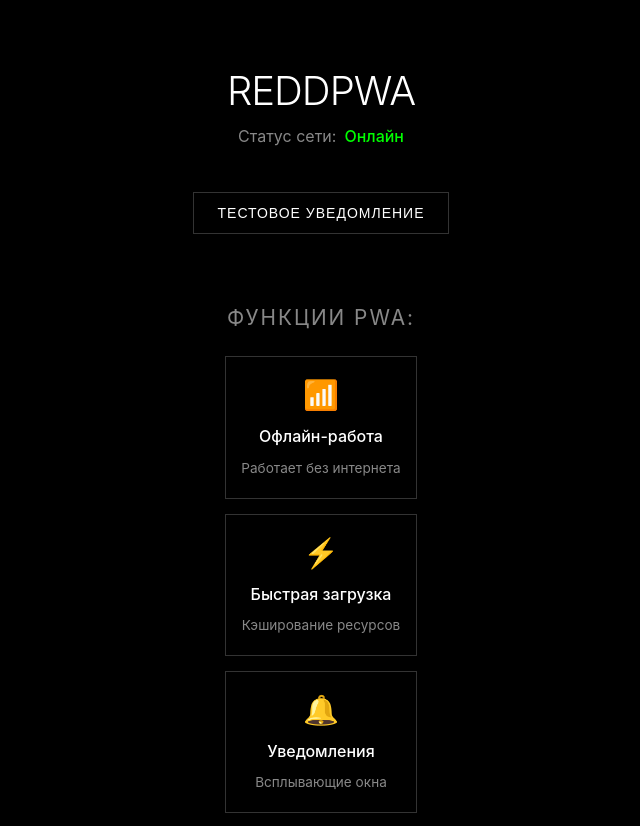
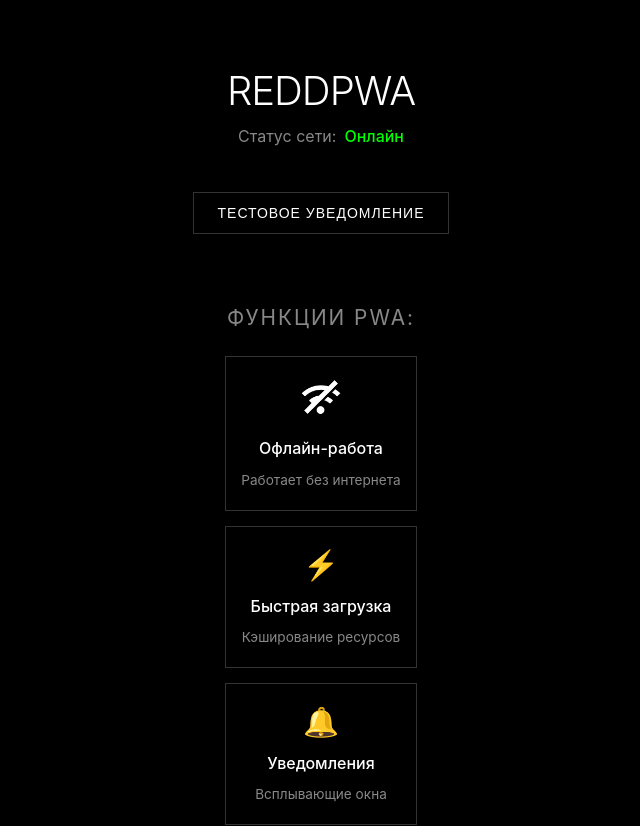
Before and after one commit to NikolayViktorovich/my-pwa-app, a React (Create React App) app: page / in a window 1280 px wide. Shown: the top 826 px of the page, without its empty margins (319-959 px from the left). Built offline with nearby package versions, Linux system fonts and the light colour scheme.

Commit message:
upd offline
upd offline

```diff
--- a/src/App.css
+++ b/src/App.css
@@ -469,3 +469,13 @@ p {
 .background {
   background: #000000;
 }
+
+.feature-icon img {
+  width: 40px;
+  height: 40px;
+  object-fit: contain;
+}
+
+.offline-icon {
+  filter: grayscale(100%);
+}
--- a/src/App.js
+++ b/src/App.js
@@ -86,10 +86,16 @@ function App() {
               className="feature-card"
               onClick={() => handleFeatureClick('Офлайн-режим')}
             >
-              <div className="feature-icon">📶</div>
-              <h3>Офлайн-работа</h3>
-              <p>Работает без интернета</p>
-            </div>
+        <div className="feature-icon">
+          <img
+            src="/icons/offline-icon.png"
+            alt="Офлайн-режим"
+            className="offline-icon"
+          />
+        </div>
+        <h3>Офлайн-работа</h3>
+        <p>Работает без интернета</p>
+        </div>
 
             <div
               className="feature-card"
```
Also changed, not shown: public/icons/offline-icon.png (added).
